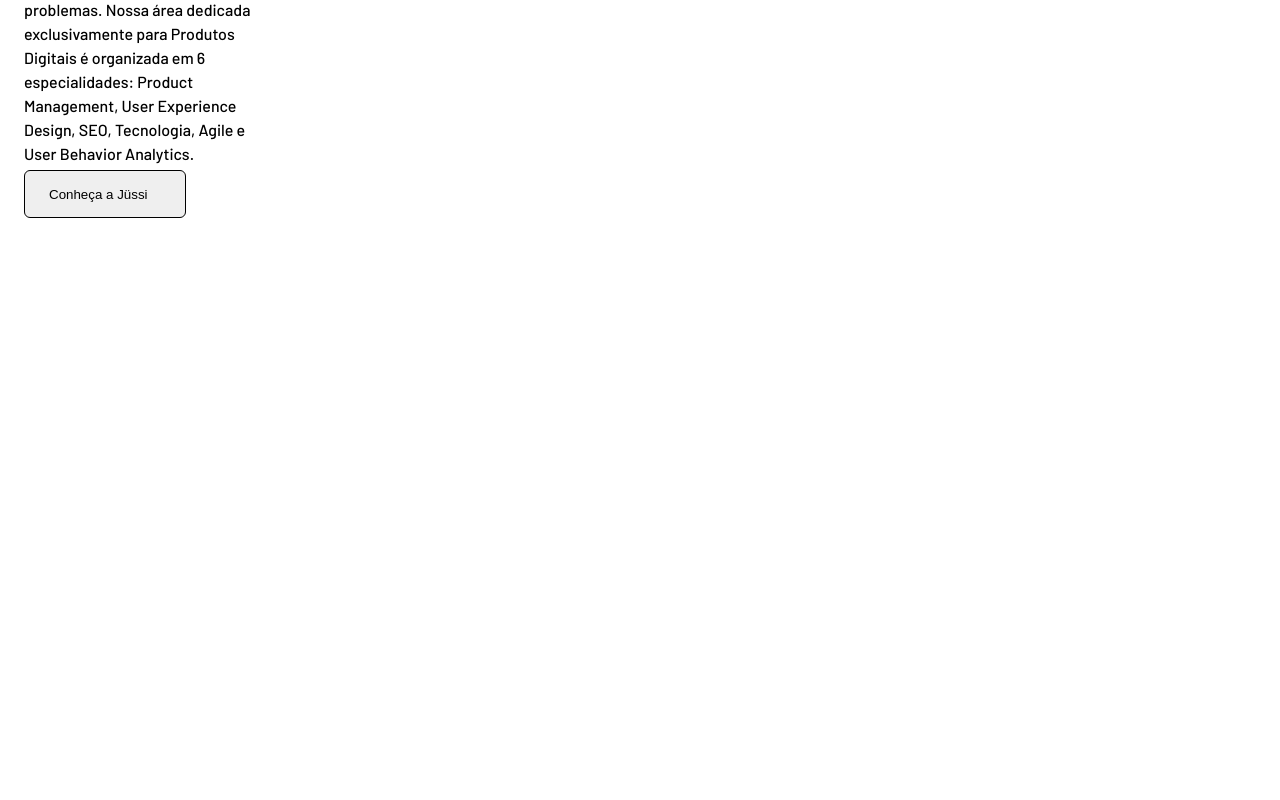
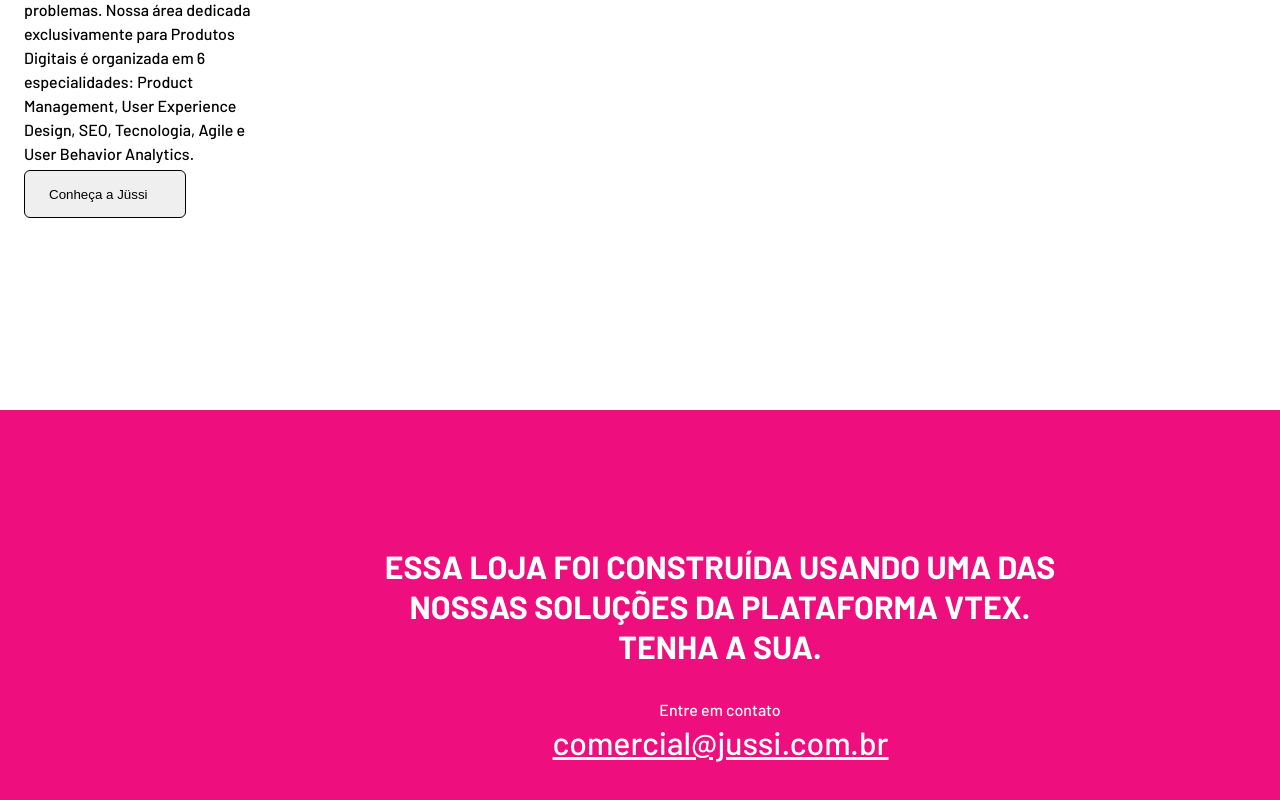
Before and after one commit to lucasvrod/loja-vtex-jucci, a React (Create React App) app in the folder sass-website/: page / in a window 1280 px wide. Shown: the part 1700-2500 px from the top of the page. Before the commit the page ends 2110 px from the top, so only its background shows below. Built offline with nearby package versions, Linux system fonts and the light colour scheme.

Commit message:
Added Contact Info Session

```diff
--- a/sass-website/src/App.js
+++ b/sass-website/src/App.js
@@ -5,6 +5,7 @@
 import Logobar from "./components/LogoBar"
 import OurSolussion from "./components/OurSolussion"
 import JussiSession from "./components/JussiSession"
+import Contact from "./components/Contact"
 
 function App() {
   return (
@@ -14,6 +15,7 @@
       <Logobar />
       <OurSolussion />
       <JussiSession />
+      <Contact />
     </div>
   );
 }
--- /dev/null
+++ b/sass-website/src/components/Contact.js
@@ -0,0 +1,18 @@
+import React from 'react'
+
+const Contact = () => {
+  return (
+    <div className="contact">
+      <div className="contact__content">
+        <div className="contact__content-title">
+          <h1 className="contact__content-title-h1">ESSA LOJA FOI CONSTRUÍDA USANDO UMA DAS
+          NOSSAS SOLUÇÕES DA PLATAFORMA VTEX. TENHA A SUA.</h1>
+          <p className="contact__content-p">Entre em contato</p>
+          <a href="">comercial@jussi.com.br</a>
+          </div>
+          </div>
+    </div>
+  )
+}
+
+export default Contact
--- /dev/null
+++ b/sass-website/src/sass/components/_contact.scss
@@ -0,0 +1,60 @@
+.contact {
+  position: absolute;
+  width: 100%;
+  height: 650px;
+  left: 0px;
+  top: 2110px;
+  background: $pink-jussi;
+
+  a {
+    position: absolute;
+    width: 337px;
+    height: 24px;
+    left: 552px;
+    top: 320px;
+    font-family: Barlow;
+    font-style: normal;
+    font-weight: 500;
+    font-size: 32px;
+    line-height: 24px;
+    text-align: center;
+    color: $white;
+  }
+
+  p {
+    position: absolute;
+    width: 122px;
+    height: 24px;
+    left: 659px;
+    top: 288px;
+    font-family: Barlow;
+    font-style: normal;
+    font-weight: 500;
+    font-size: 16px;
+    line-height: 24px;
+    text-align: center;
+    color: $white;
+  }
+
+  &__content {
+
+    &-title {
+
+      &-h1 {
+        position: absolute;
+        width: 676px;
+        height: 120px;
+        left: 382px;
+        top: 136px;
+        font-family: Barlow;
+        font-style: normal;
+        font-weight: bold;
+        font-size: 32px;
+        line-height: 40px;
+        text-align: center;
+        text-transform: uppercase;
+        color: $white;
+      }
+    }
+  }
+}
--- a/sass-website/src/sass/main.scss
+++ b/sass-website/src/sass/main.scss
@@ -13,3 +13,4 @@
 @import "components/logobar";
 @import "components/oursolussion";
 @import "components/jussisession";
+@import "components/contact";
```
